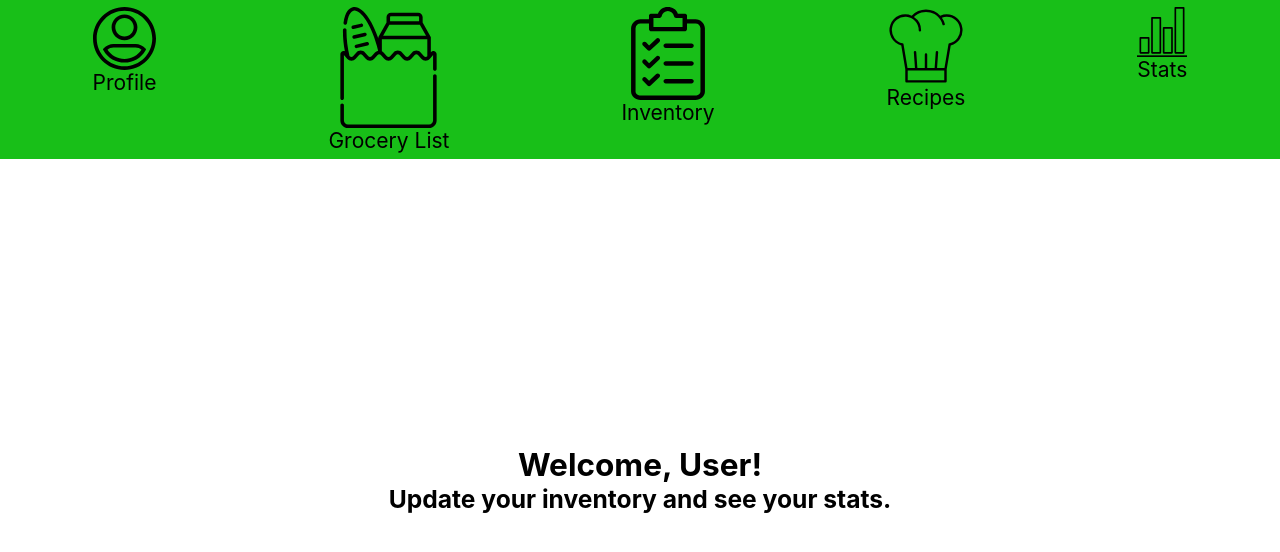
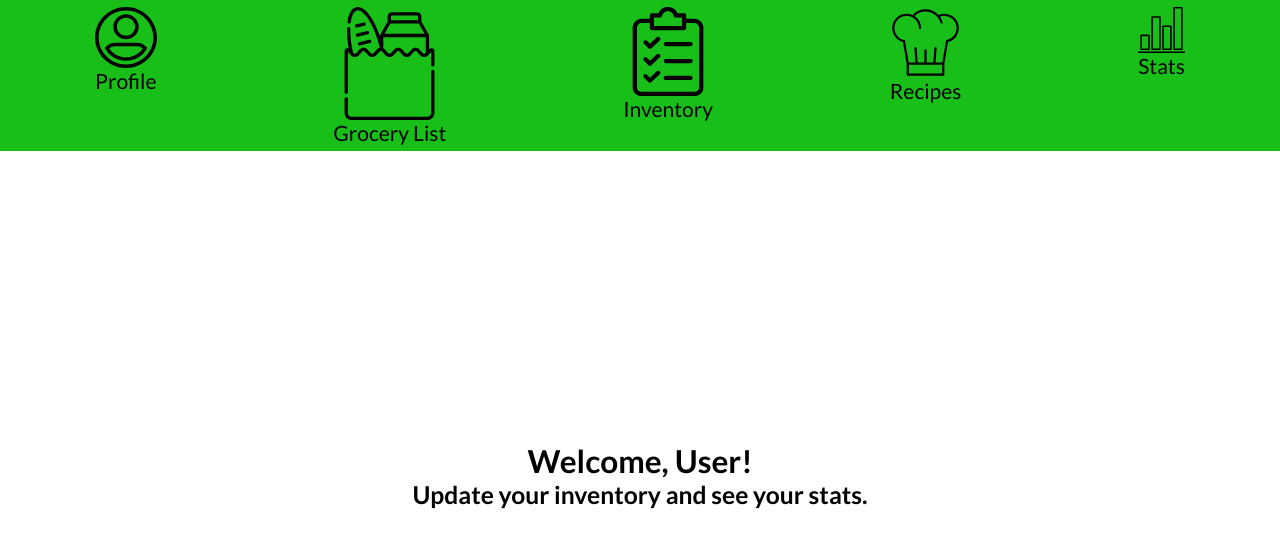
Before and after one commit to gt-programmers/grocery-tracker-fe, a React (Create React App) app: page / in a window 1280 px wide. Shown: the top 552 px of the page. Built offline with nearby package versions, Linux system fonts and the light colour scheme.

Commit message:
Import Lato font

```diff
--- a/src/index.css
+++ /dev/null
@@ -1,13 +0,0 @@
-body {
-  margin: 0;
-  font-family: -apple-system, BlinkMacSystemFont, 'Segoe UI', 'Roboto', 'Oxygen',
-    'Ubuntu', 'Cantarell', 'Fira Sans', 'Droid Sans', 'Helvetica Neue',
-    sans-serif;
-  -webkit-font-smoothing: antialiased;
-  -moz-osx-font-smoothing: grayscale;
-}
-
-code {
-  font-family: source-code-pro, Menlo, Monaco, Consolas, 'Courier New',
-    monospace;
-}
--- a/src/index.js
+++ b/src/index.js
@@ -1,6 +1,6 @@
 import React from 'react';
 import ReactDOM from 'react-dom';
-import './index.css';
+import './index.scss';
 import App from './App/App';
 import * as serviceWorker from './serviceWorker';
 import { BrowserRouter } from 'react-router-dom'
--- /dev/null
+++ b/src/index.scss
@@ -0,0 +1,16 @@
+@import url('https://fonts.googleapis.com/css2?family=Lato:ital,wght@0,100;0,300;0,400;0,700;0,900;1,100;1,300;1,400;1,700;1,900&display=swap');
+
+body {
+  margin: 0;
+  /* font-family: -apple-system, BlinkMacSystemFont, 'Segoe UI', 'Roboto', 'Oxygen',
+    'Ubuntu', 'Cantarell', 'Fira Sans', 'Droid Sans', 'Helvetica Neue',
+    sans-serif;
+  -webkit-font-smoothing: antialiased;
+  -moz-osx-font-smoothing: grayscale; */
+  font-family: 'Lato', sans-serif;
+}
+
+code {
+  font-family: source-code-pro, Menlo, Monaco, Consolas, 'Courier New',
+    monospace;
+}
```
